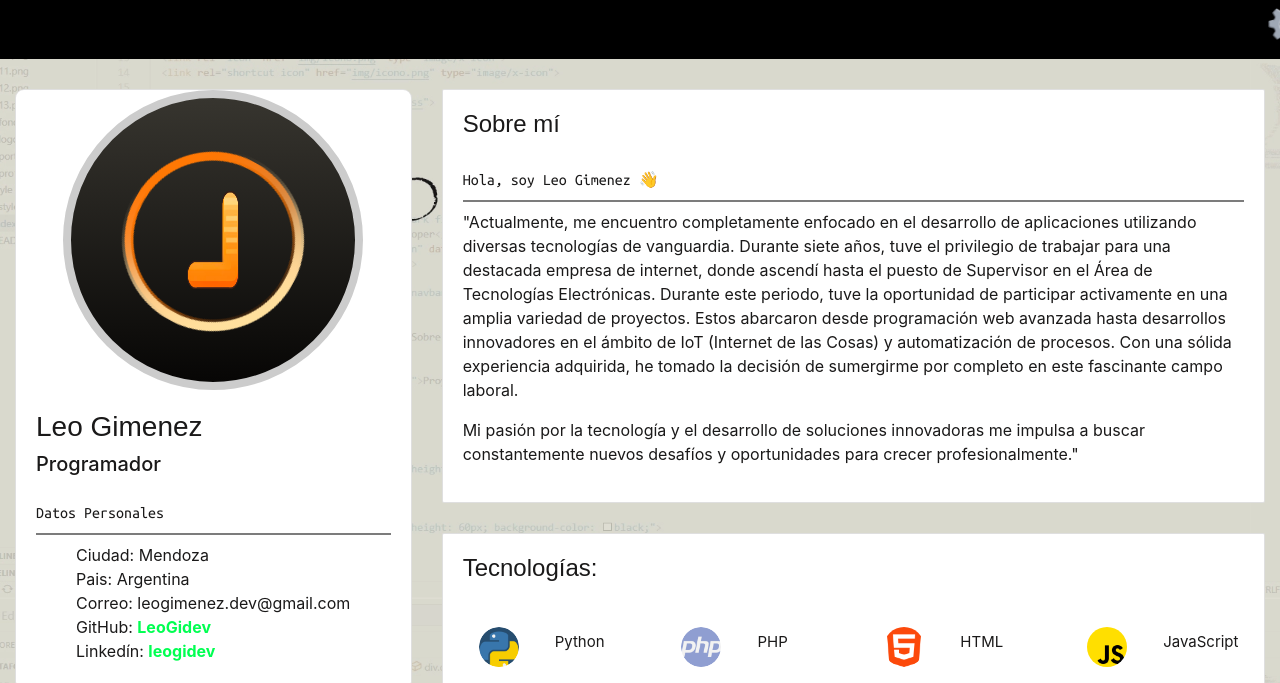
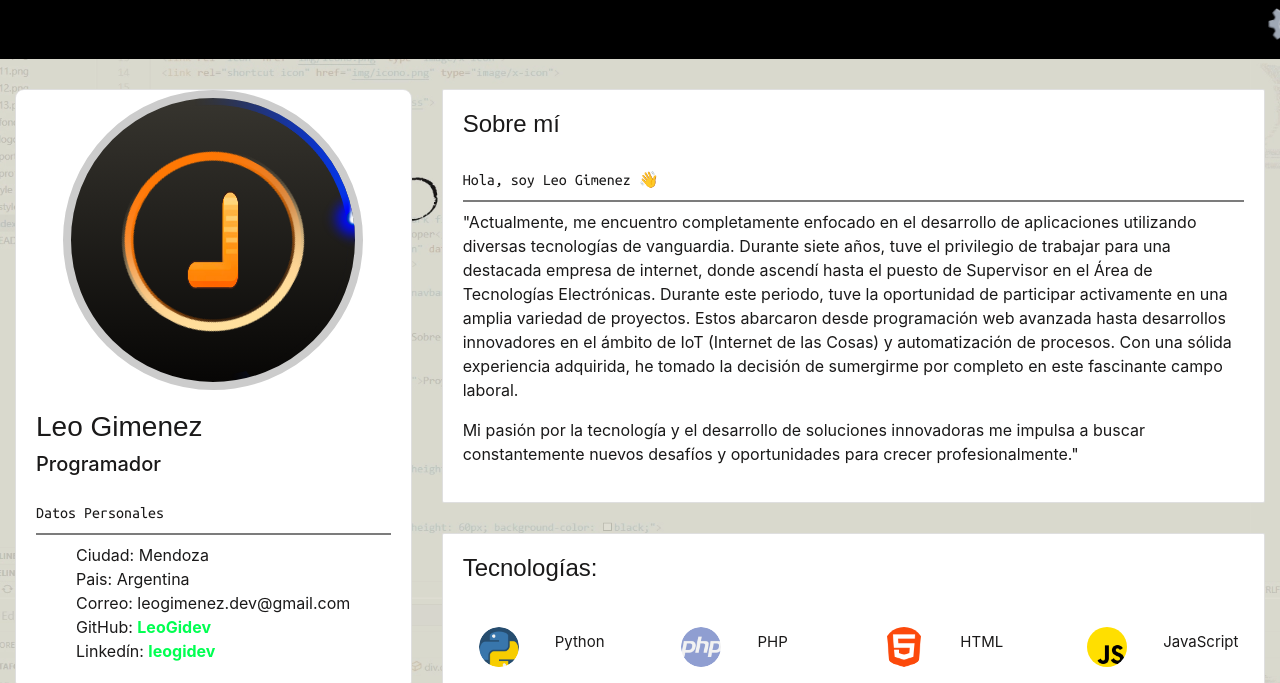
Before and after one commit to LeoGidev/portafolio, a PHP site: page / in a window 1280 px wide. Shown: the part 201-884 px from the top of the page. Run offline with PHP 8.4, Linux system fonts and the light colour scheme; some libraries are stand-ins or nearby versions; some web fonts are replaced.

Commit message:
se trabaja en el logo

```diff
--- a/index.html
+++ b/index.html
@@ -81,6 +81,9 @@
                 </div>
                 <div class="img-container img2">
                   <img id="letra" src="img/L-logo.png" alt="logo rotativo">
+                </div>
+                <div class="img-container img2">
+                  <img id="luz" src="img/luz.png" alt="logo rotativo">
                 </div>
               </div>
 
--- a/style/style.css
+++ b/style/style.css
@@ -363,6 +363,10 @@
     animation: gira 20s linear;
     animation-iteration-count: infinite;
   }
+  #luz{
+    animation: gira 1s linear;
+    animation-iteration-count: infinite;
+  }
   /* Estilo del contenedor */
   #recorte {
     overflow: hidden;
```
